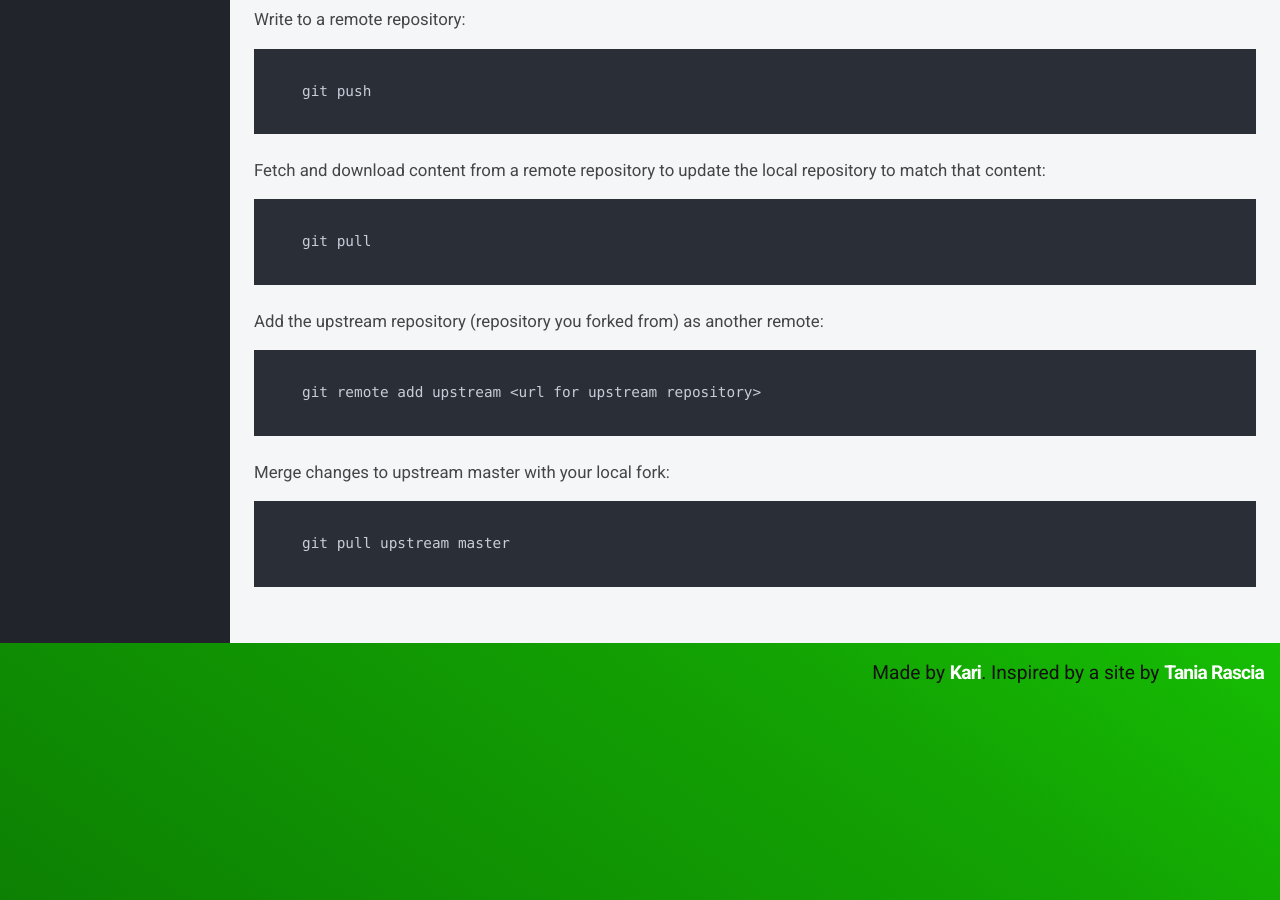
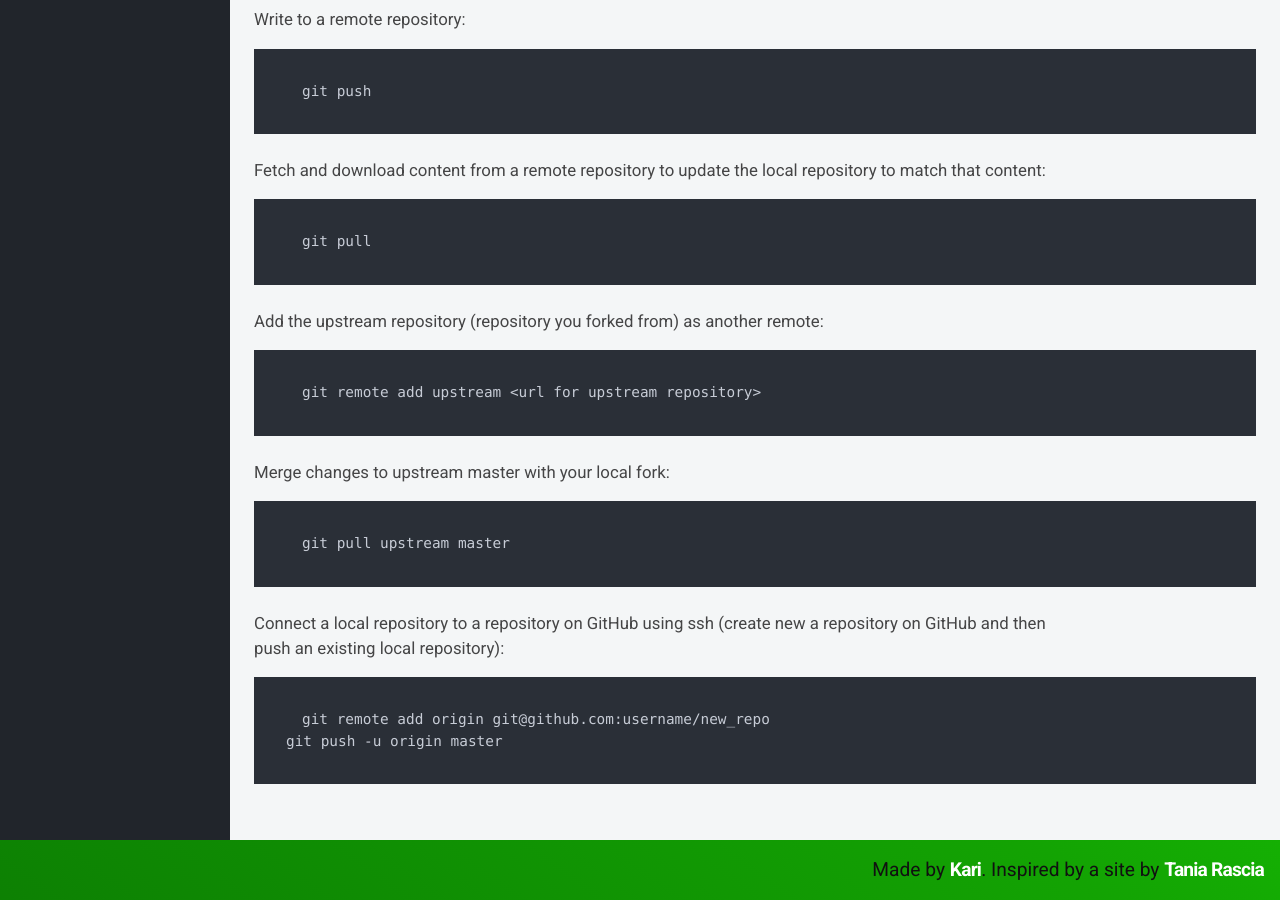
Before and after one commit to KJLarson/snippets, a Jekyll site: the page built from _pages/git.md, in a window 1280 px wide and 900 px high, scrolled down 779 px. Built offline with Jekyll 4.4.1, drawn with Linux system fonts in a browser that asks for light colours; nearby versions of some CDN libraries.

Commit message:
Add command for creating GitHub repository from local repository

````diff
--- a/_pages/git.md
+++ b/_pages/git.md
@@ -52,3 +52,10 @@ Merge changes to upstream master with your local fork:
 ```git
 git pull upstream master
 ```
+
+Connect a local repository to a repository on GitHub using ssh (create new a repository on GitHub and then push an existing local repository):
+
+```git
+git remote add origin git@github.com:username/new_repo
+git push -u origin master
+```
````
